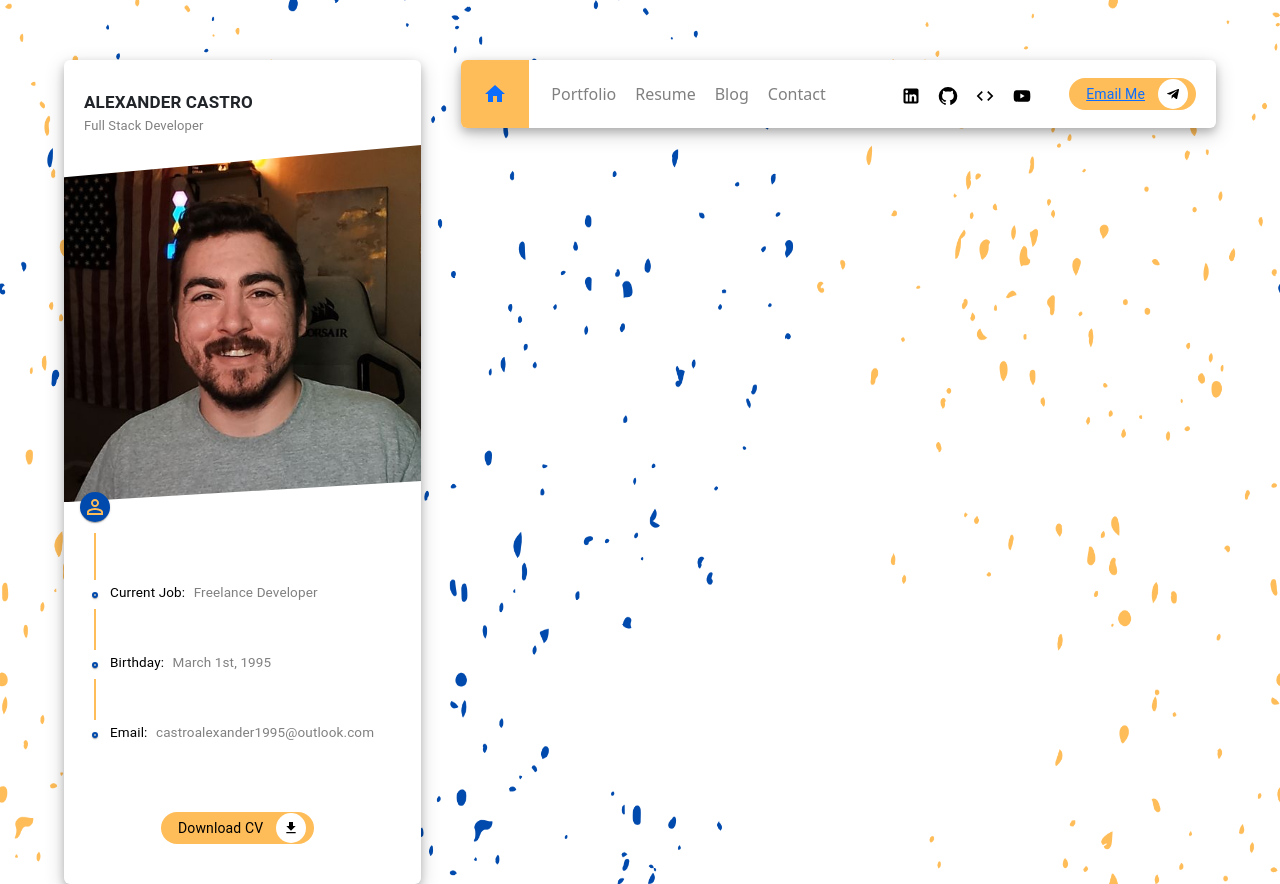
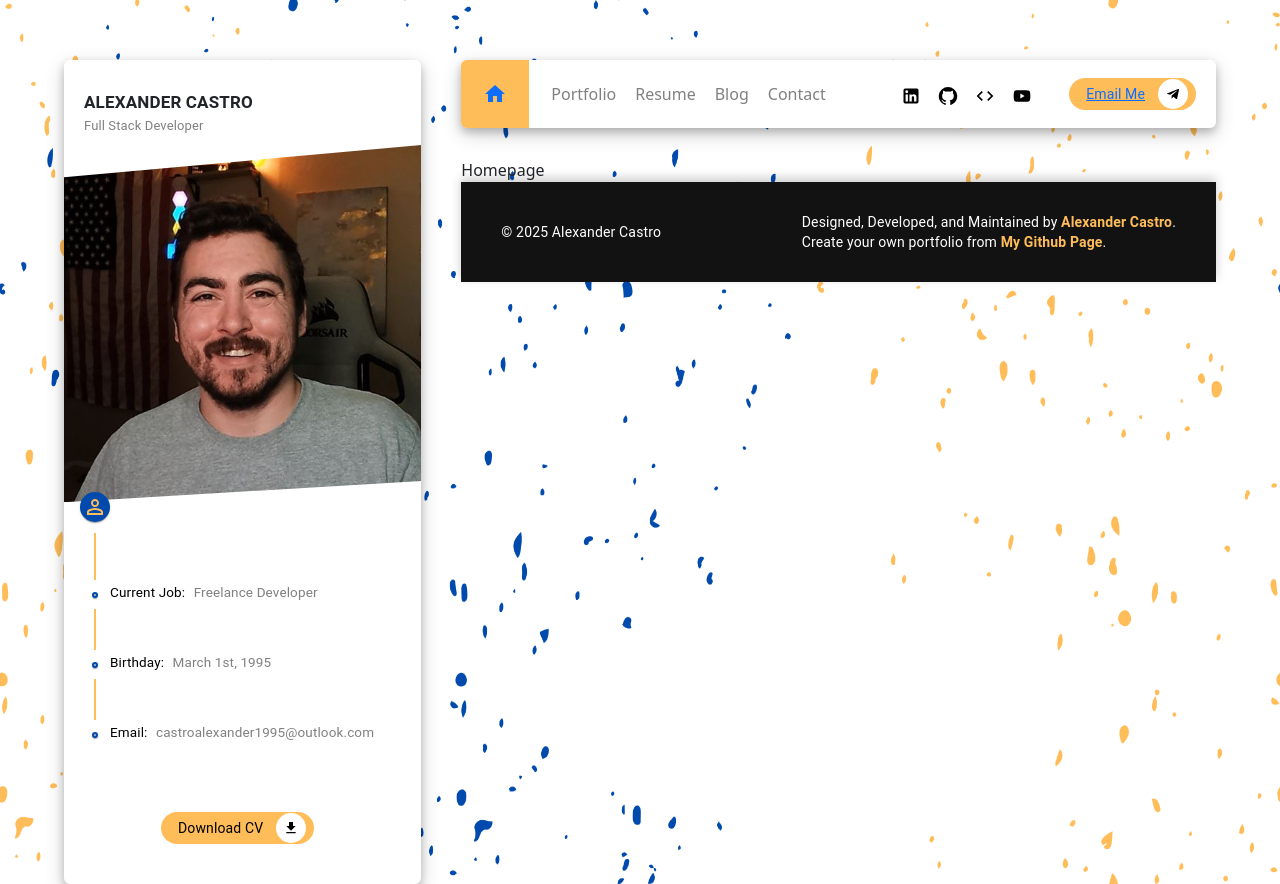
Before and after one commit to SergeantMurica/modernportfolio, a React (Vite) app: page / in a window 1280 px wide. Built offline with nearby package versions, Linux system fonts and the light colour scheme.

Commit message:
Footer Started and mostly completed

```diff
--- /dev/null
+++ b/src/components/Footer/Footer.css
@@ -0,0 +1,48 @@
+/* Footer Styles */
+.footer {
+    background-color: #121212; /* Dark background for contrast */
+    color: #ffffff; /* White text for contrast */
+    padding: 20px 40px; /* Comfortable padding */
+    display: flex;
+    flex-direction: column; /* Stack items for smaller screens */
+    justify-content: space-between;
+    align-items: center;
+    text-align: center;
+    box-shadow: 0 -4px 10px rgba(0, 0, 0, 0.2); /* Subtle shadow for separation */
+}
+
+/* Footer Left Section */
+.footer_left, .footer_right {
+    margin: 10px 0;
+}
+
+/* Footer Text */
+.footer_text {
+    font-size: 0.9rem; /* Slightly smaller text for elegance */
+    line-height: 1.6;
+    margin: 0;
+}
+
+/* Footer Links */
+.footer_link {
+    color: #ffbd59; /* Highlight links with a bright color */
+    text-decoration: none;
+    font-weight: bold;
+    transition: color 0.3s ease-in-out;
+}
+
+.footer_link:hover {
+    color: #ff8c00; /* Slightly darker on hover */
+    text-decoration: underline; /* Underline effect on hover */
+}
+
+/* Responsive Design */
+@media (min-width: 768px) {
+    .footer {
+        flex-direction: row; /* Align items horizontally on larger screens */
+    }
+
+    .footer_left, .footer_right {
+        text-align: left;
+    }
+}
--- a/src/components/Footer/Footer.jsx
+++ b/src/components/Footer/Footer.jsx
@@ -1,10 +1,30 @@
-import React from 'react'
+import React from 'react';
+import { Typography } from '@mui/material';
+import './Footer.css';
 
 const Footer = () => {
     return (
-        <div>
+        <footer className="footer">
+            <div className="footer_left">
+                <Typography variant="body2" className="footer_text">
+                    &copy; {new Date().getFullYear()} Alexander Castro
+                </Typography>
+            </div>
+            <div className="footer_right">
+                <Typography variant="body2" className="footer_text">
+                    Designed, Developed, and Maintained by{" "}
+                    <a href="/" target="_blank" rel="noopener noreferrer" className="footer_link">
+                        Alexander Castro
+                    </a>.
+                    <br />
+                    Create your own portfolio from{" "}
+                    <a href="https://github.com/SergeantMurica/modernportfolio" target="_blank" rel="noopener noreferrer" className="footer_link">
+                        My Github Page
+                    </a>.
+                </Typography>
+            </div>
+        </footer>
+    );
+};
 
-        </div>
-    )
-}
 export default Footer;
--- a/src/components/Header/Header.css
+++ b/src/components/Header/Header.css
@@ -35,10 +35,6 @@
     flex-direction: row;
     gap: 15px; /* Space between links */
     justify-content: center;
-}
-
-.email_me {
-
 }
 
 /* Social Icons and Button Container */
--- a/src/pages/Blog/Blog.jsx
+++ b/src/pages/Blog/Blog.jsx
@@ -2,7 +2,9 @@ import React from 'react'
 
 const Blog = () => {
     return (
-        <div></div>
+        <div>
+            Blog Page
+        </div>
     )
 }
 export default Blog;
--- a/src/pages/Contact/Contact.jsx
+++ b/src/pages/Contact/Contact.jsx
@@ -2,7 +2,9 @@ import React from 'react'
 
 const Contact = () => {
     return (
-        <div></div>
+        <div>
+            Contact Page
+        </div>
     )
 }
 export default Contact;
--- a/src/pages/Home/Home.jsx
+++ b/src/pages/Home/Home.jsx
@@ -2,7 +2,9 @@ import React from 'react'
 
 const Homepage = () => {
     return (
-        <div></div>
+        <div>
+            Homepage
+        </div>
     )
 }
 export default Homepage;
--- a/src/pages/Portfolio/Portfolio.jsx
+++ b/src/pages/Portfolio/Portfolio.jsx
@@ -3,7 +3,7 @@ import React from 'react'
 const Portfolio = () => {
     return (
         <div>
-
+            Portfolio Page
         </div>
     )
 }
--- a/src/pages/Resume/Resume.jsx
+++ b/src/pages/Resume/Resume.jsx
@@ -2,7 +2,9 @@ import React from 'react'
 
 const Resume = () => {
     return (
-        <div></div>
+        <div>
+            Resume Page
+        </div>
     )
 }
 export default Resume;
```
Also changed, not shown: src/components/Header/NavigationBar.css (added), src/components/Header/NavigationDrop.css (added), src/components/Profile/Profile.css (line endings or trailing spaces).
